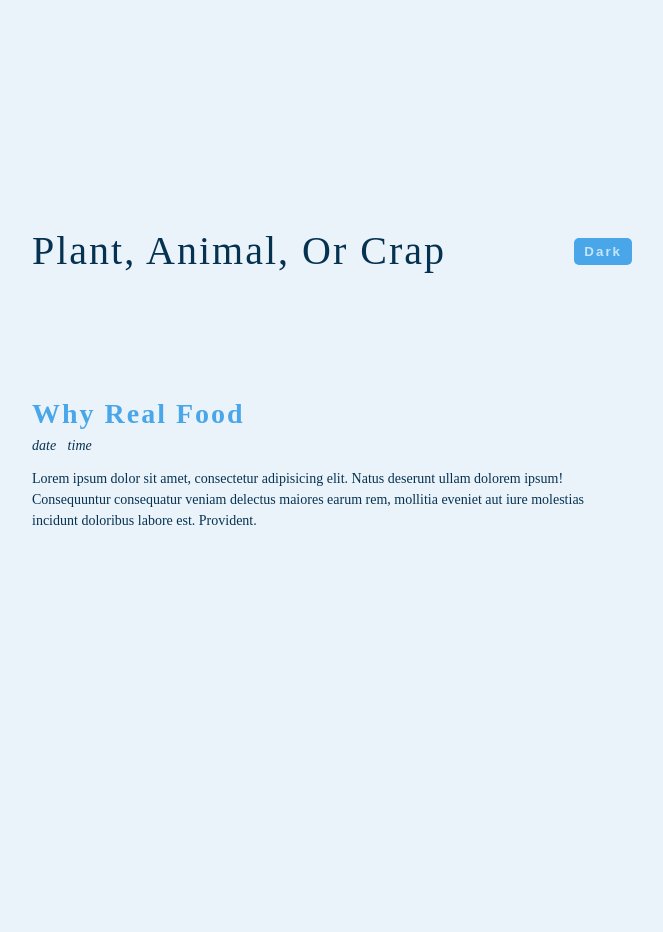
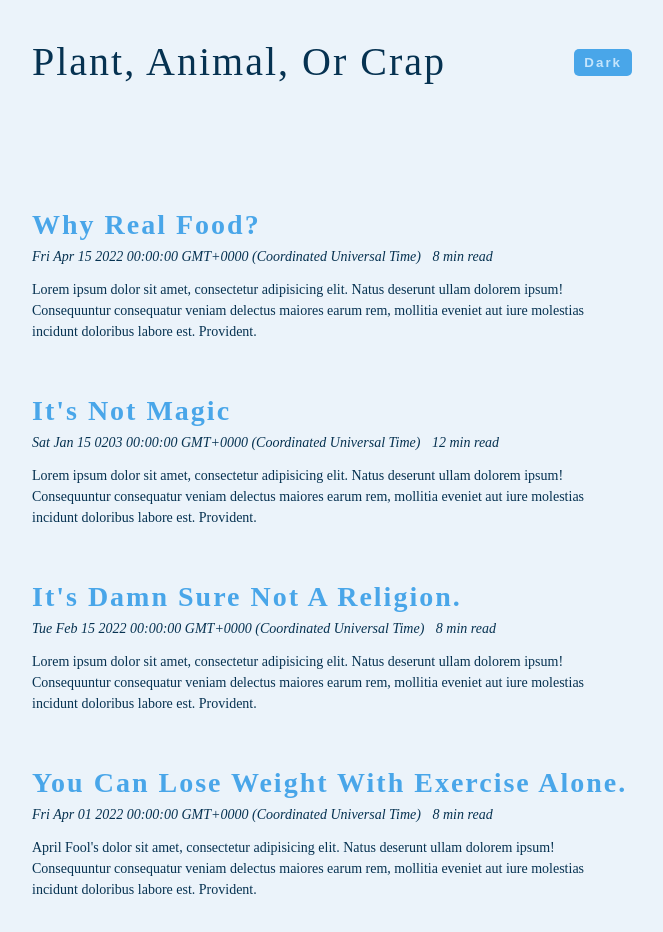
Before and after one commit to Newbie814/dark-mode-toggle, a plain HTML site: page index.html in a window 1280 px wide. Shown: the whole page, without its empty margins (308-971 px from the left). Before the commit the page ends 800 px from the top, so only its background shows below. Drawn offline with Linux system fonts and the light colour scheme.

Commit message:
added dynamic content loading

```diff
--- a/app.js
+++ b/app.js
@@ -1,5 +1,25 @@
 const toggleDark = document.querySelector('.btn')
+const articlesContainer = document.querySelector('.articles')
+
+const articlesDatabase = articles.map((article) => {
+  const { title, date, length, preview} = article
+
+  return `
+  <article class="post">
+           <h2>${title}</h2>
+           <div class="post-info">
+             <span>${date}</span>
+             <span>${length} min read</span>
+           </div>
+           <p>${preview}</p>
+         </article>`
+})
+.join('')
 
 toggleDark.addEventListener('click', () => {
   document.documentElement.classList.toggle('dark-mode')
+
+
 })
+
+articlesContainer.innerHTML = articlesDatabase
--- /dev/null
+++ b/articles.js
@@ -0,0 +1,30 @@
+const articles = [
+  {
+    id: 1,
+    title: 'Why Real Food?',
+    date: new Date(2022, 3, 15),
+    length: 8,
+    preview: 'Lorem ipsum dolor sit amet, consectetur adipisicing elit. Natus deserunt ullam dolorem ipsum! Consequuntur consequatur veniam delectus maiores earum rem, mollitia eveniet aut iure molestias incidunt doloribus labore est. Provident.'
+  },
+  {
+    id: 2,
+    title: 'It\'s Not Magic',
+    date: new Date(202, 12, 15),
+    length: 12,
+    preview: 'Lorem ipsum dolor sit amet, consectetur adipisicing elit. Natus deserunt ullam dolorem ipsum! Consequuntur consequatur veniam delectus maiores earum rem, mollitia eveniet aut iure molestias incidunt doloribus labore est. Provident.'
+  },
+  {
+    id: 3,
+    title: 'It\'s Damn Sure Not A Religion.',
+    date: new Date(2022, 1, 15),
+    length: 8,
+    preview: 'Lorem ipsum dolor sit amet, consectetur adipisicing elit. Natus deserunt ullam dolorem ipsum! Consequuntur consequatur veniam delectus maiores earum rem, mollitia eveniet aut iure molestias incidunt doloribus labore est. Provident.'
+  },
+  {
+    id: 4,
+    title: 'You Can Lose Weight With Exercise Alone.',
+    date: new Date(2022, 3, 1),
+    length: 8,
+    preview: 'April Fool\'s dolor sit amet, consectetur adipisicing elit. Natus deserunt ullam dolorem ipsum! Consequuntur consequatur veniam delectus maiores earum rem, mollitia eveniet aut iure molestias incidunt doloribus labore est. Provident.'
+  },
+]
--- a/index.html
+++ b/index.html
@@ -17,16 +17,12 @@
          <button class="btn">Dark</button>
        </div>
        <section class="articles">
-         <articles class="post">
-           <h2>Why Real Food</h2>
-           <div class="post-info">
-             <span>date</span>
-             <span>time</span>
-           </div>
-           <p>Lorem ipsum dolor sit amet, consectetur adipisicing elit. Natus deserunt ullam dolorem ipsum! Consequuntur consequatur veniam delectus maiores earum rem, mollitia eveniet aut iure molestias incidunt doloribus labore est. Provident.</p>
-         </articles>
+
        </section>
      </nav>
    </main>
+
+
+   <script src="./articles.js"></script>
   </body>
 </html>
```
